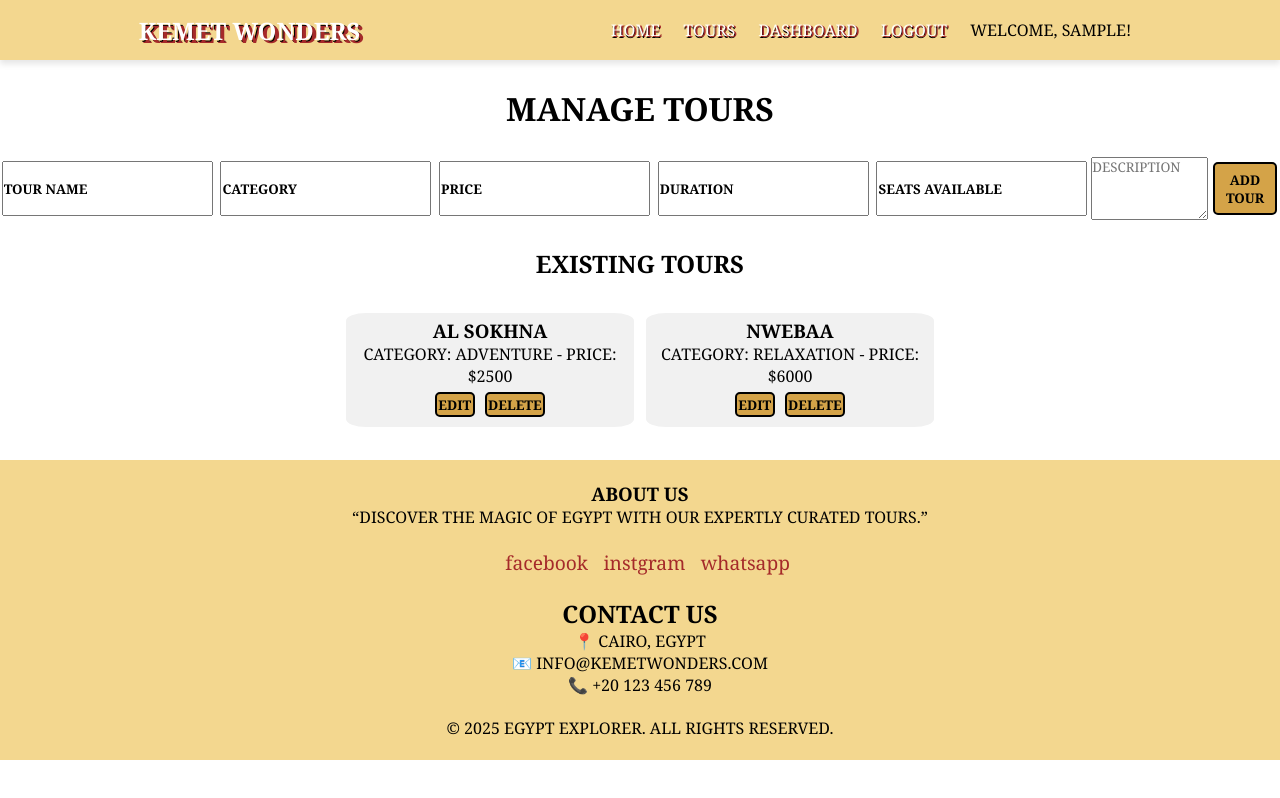
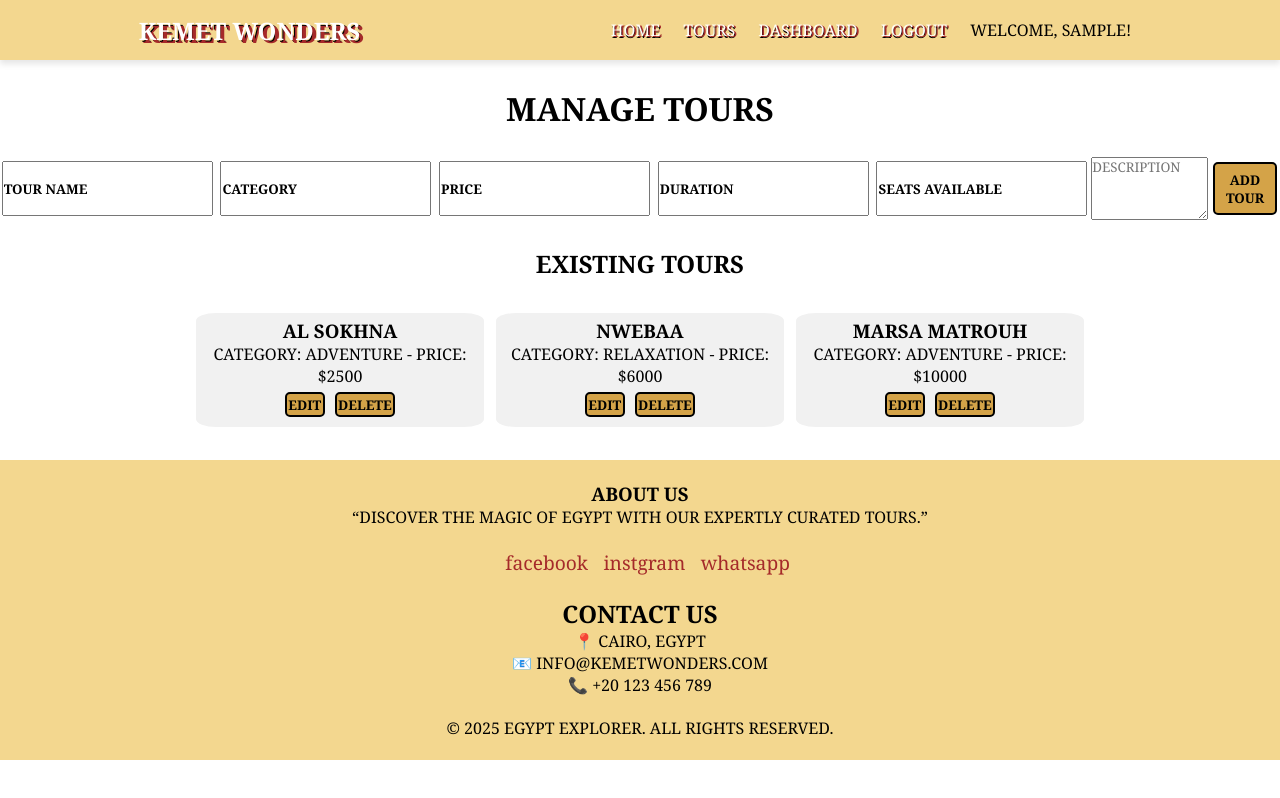
Before and after one commit to Eyad20210197/tour-system, a React (Create React App) app: page /dashboard/admin/tours in a window 1280 px wide. Built offline with nearby package versions, Linux system fonts and the light colour scheme; data requests are answered from the project's data file; sample sign-in values are in the browser's storage.

Commit message:
Tours CSS update

```diff
--- a/db.json
+++ b/db.json
@@ -22,6 +22,17 @@
       "description": "good for relaxation and calm",
       "agencyId": "7764",
       "imageUrl": "/nuweiba.jpeg"
+    },
+    {
+      "id": "7ba4",
+      "name": "Marsa Matrouh",
+      "category": "Adventure",
+      "price": "10000",
+      "duration": "5",
+      "seats": "1",
+      "description": "Heaven on earth",
+      "agencyId": "7764",
+      "imageUrl": "/Marsa Matrouh.jpg"
     }
   ],
   "users": [
--- a/src/pages/public/Tours.jsx
+++ b/src/pages/public/Tours.jsx
@@ -57,14 +57,10 @@ function Tours() {
         {filteredTours.length === 0 ? (
           <p>No tours match your search.</p>
         ) : (
-          <ul>
-            {filteredTours.map((tour) => (
-              <li key={tour.id} className="tour-item">
+          filteredTours.map((tour) => (
+            <div key={tour.id} className="tour-item">
               {tour.imageUrl && (
-                  <img
-                    src={tour.imageUrl}
-                    alt={tour.name}
-                  />
+                <img src={tour.imageUrl} alt={tour.name} />
               )}
               <h3>{tour?.name || "No Name Available"}</h3>
               <p><strong>Category:</strong> {tour?.category || "N/A"}</p>
@@ -73,11 +69,11 @@ function Tours() {
               <p><strong>Seats Available:</strong> {tour?.seats || "N/A"}</p>
               <p><strong>Description:</strong> {tour?.description || "N/A"}</p>
               <Link to={`/tours/${tour.id}`}>View Details</Link>
-              </li>
-            ))}
-          </ul>
+            </div>
+          ))
         )}
       </div>
+
     </div>
   );
 }
--- a/src/styles/global.css
+++ b/src/styles/global.css
@@ -212,46 +212,43 @@ footer .social-links ul li a {
   justify-content: space-between;
 }
 
+.tours {
+  display: grid;
+  grid-template-columns: repeat(auto-fill, minmax(340px, 1fr));
+  gap: 10px;
+  justify-content: center;
+  width: 90%;
+  padding: 0;
+  margin: 0;
+  box-sizing: border-box;
+}
+
 .tour-item {
   display: flex;
   flex-direction: column;
   justify-content: space-evenly;
   align-items: center;
   text-align: center;
-  height: 400px;
-  margin-top: 60px;
+  min-height: 400px;
+  height: auto;
   width: 100%;
+  max-width: 400px;
   background-color: #f1f1f1;
   border: 3px solid black;
   padding: 5px;
   color: black;
-  margin: 4%;
   border-radius: 7%;
-  max-width: 300px;
 }
 
 .tour-item img {
   width: 100%;
-  height: 100%;
+  height: 260px;
   object-fit: cover;
   border-radius: 10px;
   border-radius: 7% 7% 0 0;
   padding-bottom: 7px;
 }
 
-.tours ul {
-  display: grid;
-  grid-template-columns: repeat(auto-fill, minmax(350px, 1fr));
-  gap: 10px;
-  justify-content: center;
-  align-items: center;
-  list-style: none;
-  text-align: center;
-  color: white;
-  padding: 0;
-  margin: 0;
-  box-sizing: border-box;
-}
 
 .tours ul li a {
   text-decoration: none;
```
Also changed, not shown: public/marsa matrouh.jpg (added). Lines whose indentation alone changed are shown as unchanged.
